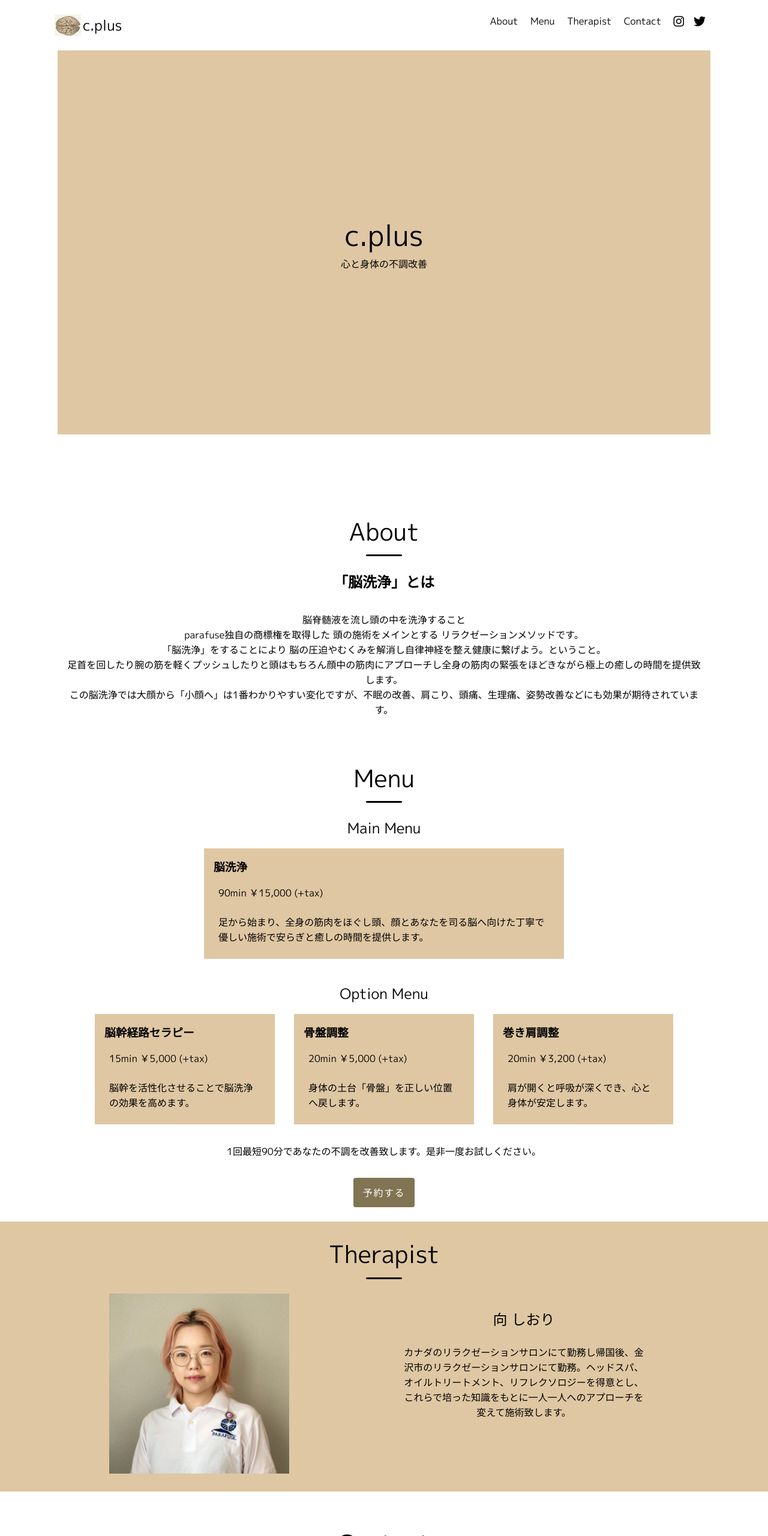
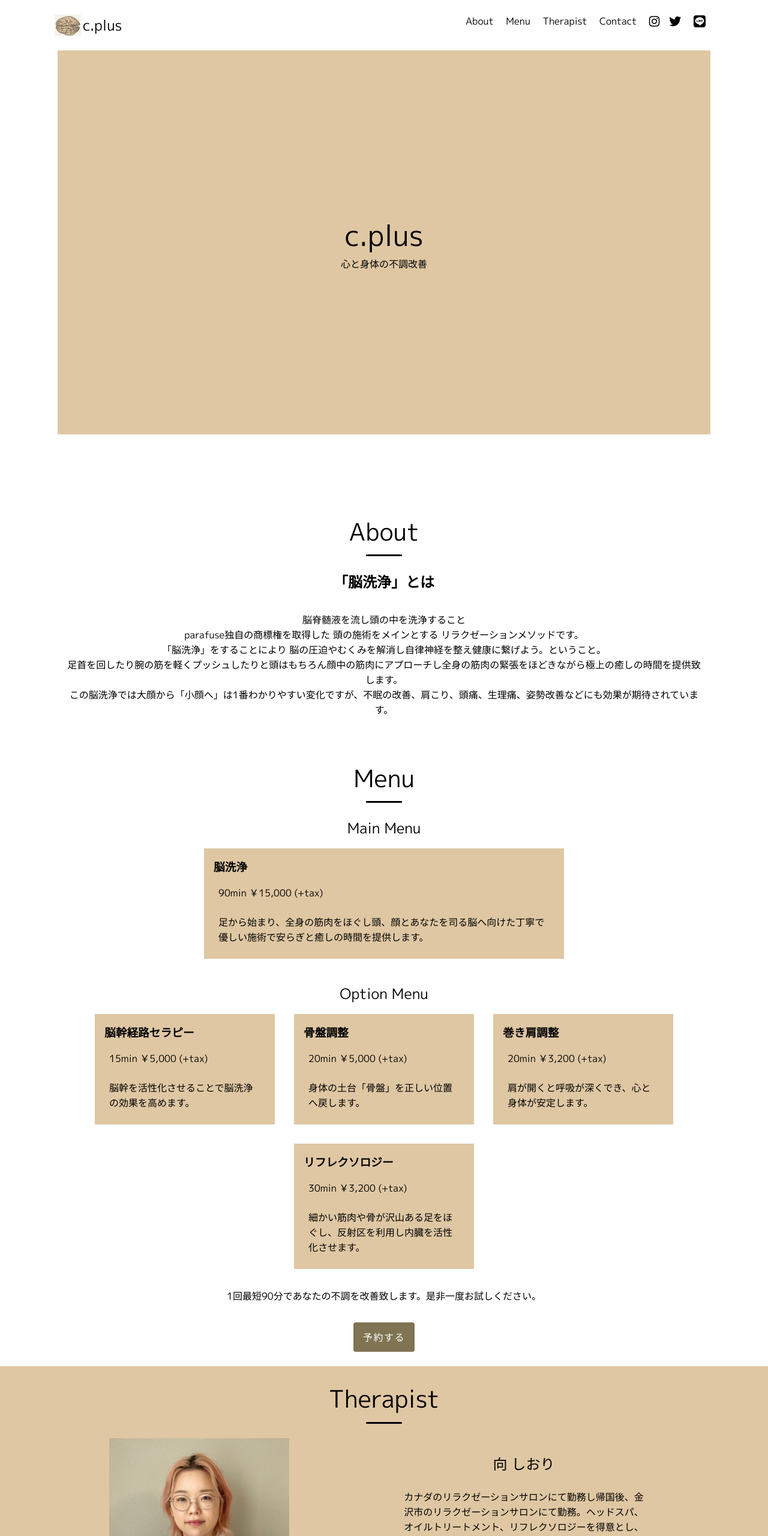
Before and after one commit to YuriShido/c.plus, a website: page index.html in a window 1280 px wide. Shown: the top 2560 px of the page at 60% size. Drawn offline with nearby package versions, Linux system fonts and the light colour scheme.

Commit message:
add menu and line icon

```diff
--- a/index.html
+++ b/index.html
@@ -38,6 +38,9 @@
             <a href="https://www.instagram.com/parafuse.shiori_ishikawa/" class="icon-b"><i class="fab fa-instagram fa-lg"></i></a>
           <li class="nav-contents">
             <a href="https://twitter.com/y1etvgwhpy1h3ay"><i class="fab fa-twitter fa-lg" ></i></a>
+          </li>
+          <li class="nav-contents">
+            <a href="https://lin.ee/lR8eKes"><i class="fab fa-line fa-lg"></i></a>
           </li>
         </ul>
       </div>
@@ -104,6 +107,12 @@
           <p>20min ￥3,200 (+tax)</p>
           <p>肩が開くと呼吸が深くでき、心と身体が安定します。</p>
         </div>
+        <div class="option-card">
+          <h3>リフレクソロジー</h3>
+          <p>30min ￥3,200 (+tax)</p>
+          <p>細かい筋肉や骨が沢山ある足をほぐし、反射区を利用し内臓を活性化させます。
+          </p>
+        </div>
       </div>
       <div class="btn-div">
         <p>1回最短90分であなたの不調を改善致します。是非一度お試しください。</p>
@@ -132,6 +141,7 @@
         <p>shiorimukai1411@gmail.com</p>
         <a href="https://www.instagram.com/parafuse.shiori_ishikawa/" class="icon"><i class="fab fa-instagram fa-2x"></i></a>
         <a href="https://twitter.com/y1etvgwhpy1h3ay" class="icon"><i class="fab fa-twitter fa-2x" ></i></a>
+        <a href="https://lin.ee/lR8eKes" class="icon"><i class="fab fa-line fa-2x"></i></a>
 
       </div>
       <div class="store-time">
@@ -152,6 +162,7 @@
       <div>
         <a href="https://www.instagram.com/parafuse.shiori_ishikawa/" class="icon-b"><i class="fab fa-instagram fa-lg"></i></a>
         <a href="https://twitter.com/y1etvgwhpy1h3ay"><i class="fab fa-twitter fa-lg" ></i></a>
+        <a href="https://lin.ee/lR8eKes"><i class="fab fa-line fa-lg"></i></a>
       </div>
       <br>
       <p>Copyright &copy; c.plus 2021</p>
--- a/sass/therapist.scss
+++ b/sass/therapist.scss
@@ -25,6 +25,7 @@
 
       }
 
+
       p {
         padding: 0 1.5rem;
       }
```
Also changed, not shown: package.json (line endings or trailing spaces).
